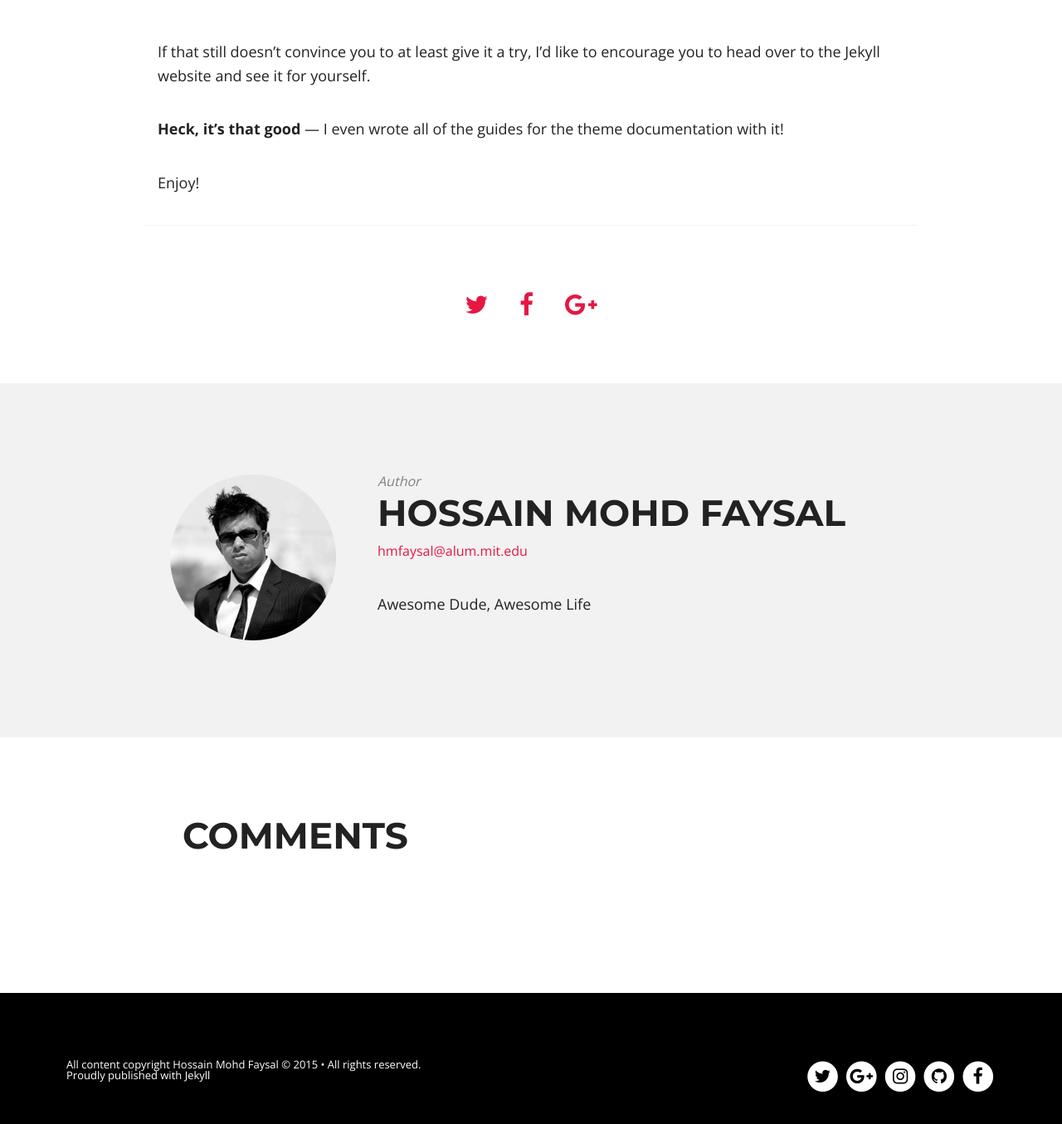
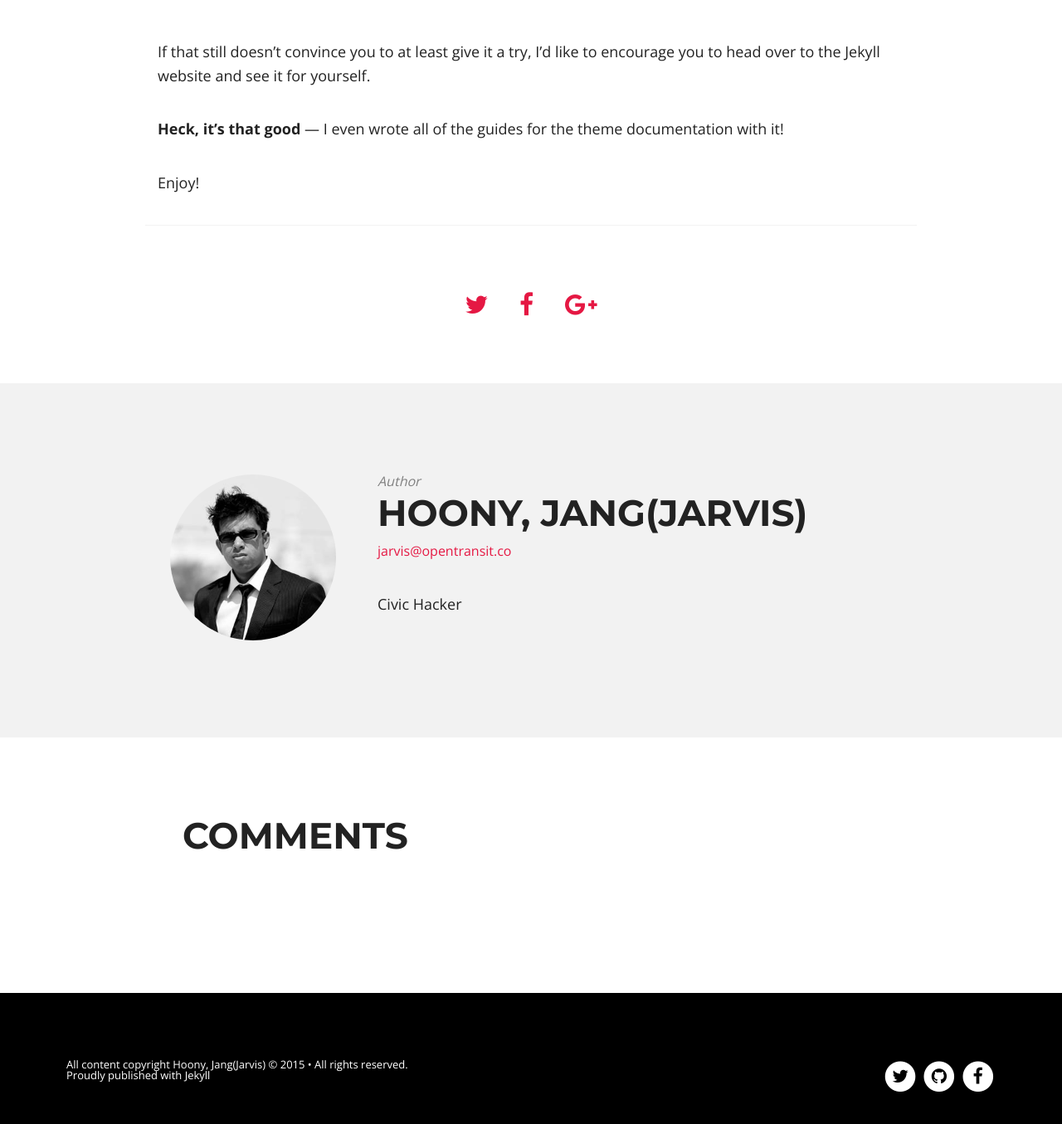
Before and after one commit to hoony/hoony.github.io, a Jekyll site: the page built from _posts/2014-07-23-why-jekyll.md, in a window 1280 px wide and 1400 px high, scrolled down 1288 px. Shown: the top 1355 px of the window at 83% size. Built offline with Jekyll 4.4.1, drawn with Linux system fonts in a browser that asks for light colours; nearby versions of some CDN libraries; comment, search, counter and statistics services are not loaded; some of the changed text lies outside the part shown.

Commit message:
updated configurations

```diff
--- a/_config.yml
+++ b/_config.yml
@@ -1,7 +1,7 @@
 title:            Notepad
-description:      "Blogging is fun"
+description:      "Free, Hack, City"
 logo:             logo.png
-disqus_shortname: hmfaysal
+disqus_shortname: jarvis_opentransit
 share:            true
 dropcap:			true
 # Change url to your domain. Leave localhost server or blank when working locally.
@@ -11,21 +11,20 @@ url:        	  http://chunsik.org
 
 # Owner/author information
 owner:
-  name:           Hossain Mohd Faysal
+  name:           Hoony, Jang(Jarvis)
   avatar:         hmfaysal.jpg
-  email:          hmfaysal@alum.mit.edu
+  email:          jarvis@opentransit.co
   # Use the coder's toolbox at http://coderstoolbox.net/string/#!encoding=xml&action=encode&charset=us_ascii to encode your description into XML string
-  description:    Awesome Dude, Awesome Life
+  description:    Civic Hacker
   # Social networking links used in footer. Update and remove as you like.
-  twitter:        hmfaysal
-  facebook:       hmfaysal
-  github:         hmfaysal
-  instagram:      hmfaysal
+  twitter:        thechunsik
+  facebook:       thechunsik
+  github:         thechunsik
   # For Google Authorship https://plus.google.com/authorship
-  google_plus:    https://plus.google.com/u/0/102602916593522619858
+  # google_plus:    https://plus.google.com/u/0/102602916593522619858
 
 # Analytics and webmaster tools stuff goes here
-google_analytics:   UA-39365944-7
+# google_analytics:   UA-39365944-7
 google_verify:
 # https://ssl.bing.com/webmaster/configure/verify/ownership Option 2 content= goes here
 bing_verify:
@@ -45,7 +44,7 @@ links:
     url: /about
 
 # http://en.wikipedia.org/wiki/List_of_tz_database_time_zones
-timezone:    Asia/Dhaka
+timezone:    Asia/Seoul
 future:      true
 highlighter: pygments
 markdown:    kramdown
```
